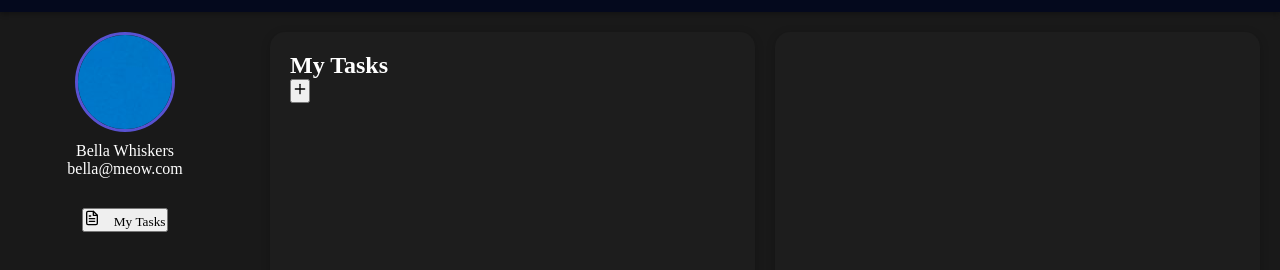
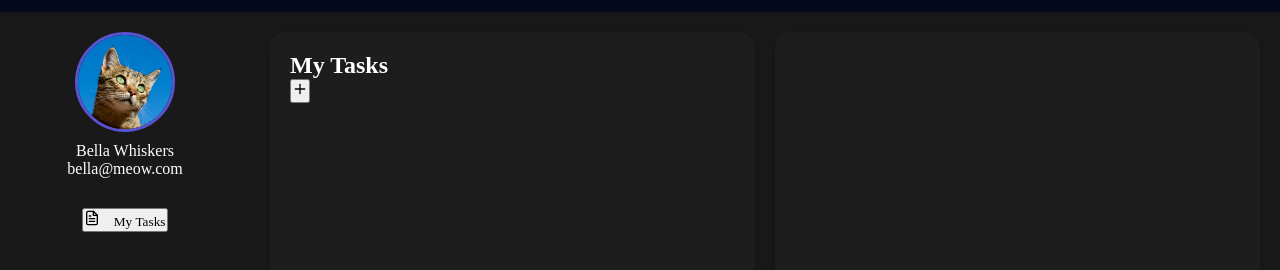
Before and after one commit to richbport/tasksSimplified, a plain HTML site: page index.html in a window 1280 px wide. Shown: the part 54-324 px from the top of the page. Drawn offline with Linux system fonts and the light colour scheme; a script that the page names is missing; a web font is replaced by a local one.

Commit message:
.profile-img img styling

```diff
--- a/style.css
+++ b/style.css
@@ -143,5 +143,11 @@ header {
     border-radius: 50%;
     overflow: hidden;
     margin: 0 auto 10px;
-    border: 3px solid rgb(89, 82, 209)
+    border: 3px solid rgb(89, 82, 209);
 }
+
+.profile-img img {
+    width: 100%;
+    height: 100%;
+    object-fit: cover;
+}
```
